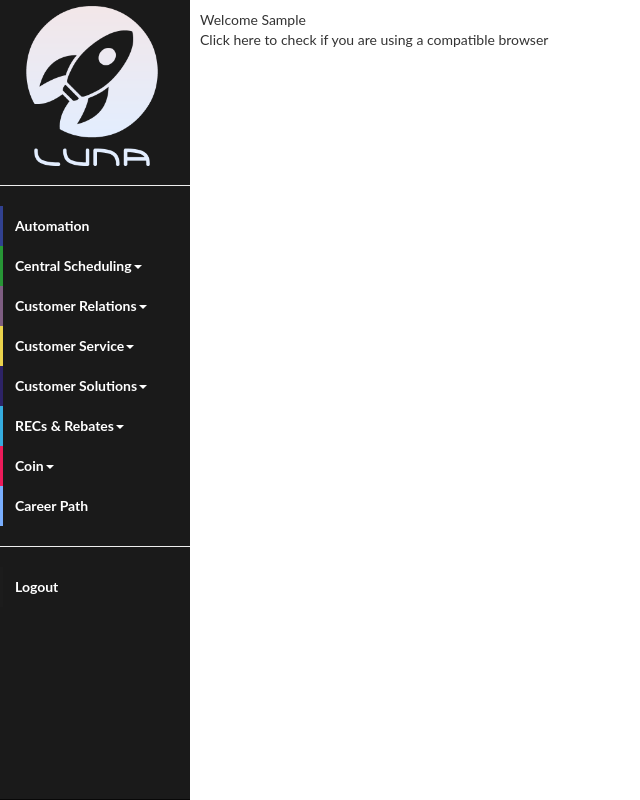
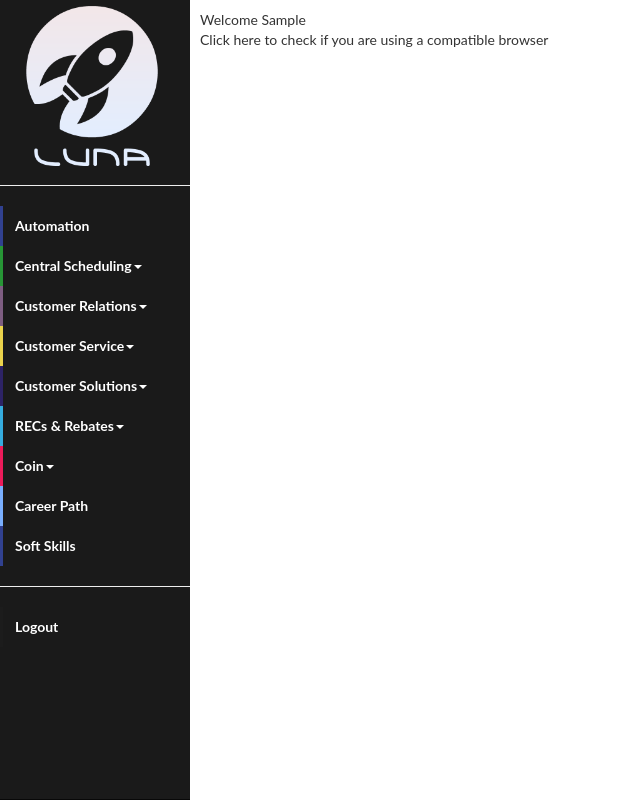
Before and after one commit to jdlauret/Luna, a Django app: page /?next=/calculators/soft_savings_analysis/ in a window 1280 px wide. Shown: the whole page, without its empty margins (0-640 px from the left). Run offline with Django 3.2, Linux system fonts and the light colour scheme; the visitor is signed in with stand-in values (Sample User, id 1); some libraries are stand-ins or nearby versions.

Commit message:
Created Soft Skills

```diff
--- a/Luna/templates/Luna/base.html
+++ b/Luna/templates/Luna/base.html
@@ -106,6 +106,7 @@
             </li>
 
             <li><a href="/career_path"><b>Career Path</b></a></li>
+            <li><a href="/Soft_Skills"><b>Soft Skills</b></a></li>
             {#                <li><a href="https://goo.gl/forms/xzCIQTfr5zBt3q6l2">Got Feedback?</a></li>#}
             <hr>
             <li><a href="/logout"><b>Logout</b></a></li>
--- a/Luna_Django/settings.py
+++ b/Luna_Django/settings.py
@@ -45,6 +45,7 @@ INSTALLED_APPS = [
     'Luna.apps.LunaConfig',
     'coin.apps.CoinAppConfig',
     'P_Tracker.apps.P_TrackerAppConfig',
+    'Soft_Skills.apps.Soft_SkillsAppConfig',
     'django.contrib.admin',
     'django.contrib.auth',
     'django.contrib.contenttypes',
@@ -161,4 +162,5 @@ STATICFILES_DIRS = [
     os.path.join(BASE_DIR, "coin", "static"),
     os.path.join(BASE_DIR, "Luna", "static"),
     os.path.join(BASE_DIR, "P_Tracker", "static"),
+    os.path.join(BASE_DIR, "Soft_Skills", "static"),
 ]
--- a/Luna_Django/urls.py
+++ b/Luna_Django/urls.py
@@ -29,4 +29,5 @@ urlpatterns = [
     url(r'^admin/', admin.site.urls),
     url(r'^coin/', include(('coin.urls', 'sharing'), namespace='sharing')), #Coin sharing URL
     url(r'^P_Tracker/', include(('P_Tracker.urls', 'tracker'), namespace='tracker')), #Tracker URL
+    url(r'^Soft_Skills/', include(('Soft_Skills.urls', 'Soft_Skills'), namespace='Soft_Skills')), #Soft Skills URL
 ] + static(settings.STATIC_URL, document_root=settings.STATIC_ROOT)
--- a/P_Tracker/urls.py
+++ b/P_Tracker/urls.py
@@ -2,7 +2,7 @@ from django.conf.urls import url
 from . import views
 
 urlpatterns = [
-    url(r'^$', views.index, name="main_page"),                                                  #INDEX PAGE OR MAIN PAGE
+    url(r'^$', views.index),                                                  #INDEX PAGE OR MAIN PAGE
 
     url(r'^input_project_time$', views.input_project_time, name='input_project'),               #INPUT PROJECT TIME
     url(r'^end_project_time$', views.end_project_time, name='end_project'),                     #INPUT END TIME FOR PROJECT
--- /dev/null
+++ b/Soft_Skills/apps.py
@@ -0,0 +1,5 @@
+from django.apps import AppConfig
+
+
+class Soft_SkillsAppConfig(AppConfig):
+    name = 'Soft_Skills'
--- /dev/null
+++ b/Soft_Skills/urls.py
@@ -0,0 +1,6 @@
+from django.conf.urls import url
+from . import views
+
+urlpatterns = [
+    url(r'^$', views.index),
+]
```
Also changed, not shown: Soft_Skills/templates/main.html (added, +10 -0 lines), Soft_Skills/views.py (added, +8 -0 lines), Soft_Skills/__init__.py (added), Soft_Skills/admin.py (added), Soft_Skills/forms.py (added), Soft_Skills/models.py (added), Soft_Skills/utilities/__init__.py (added).
